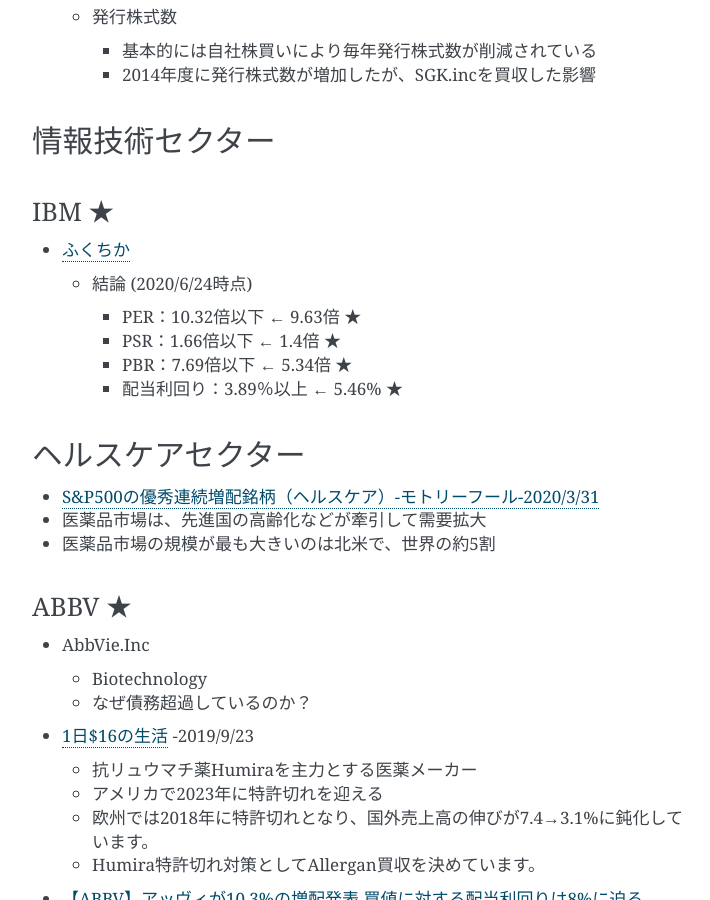
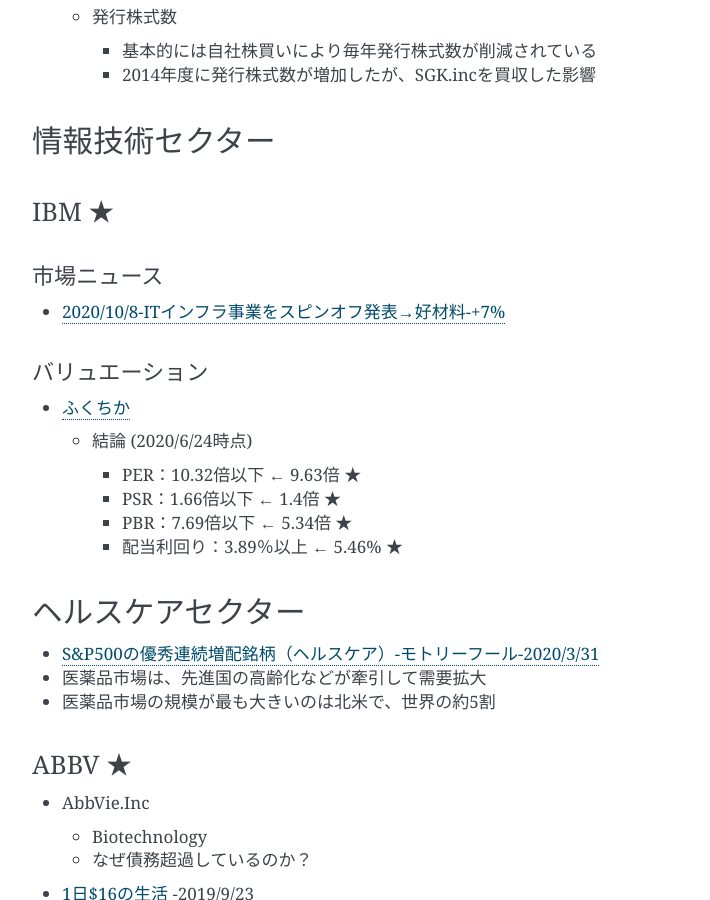
Before and after one commit to yuyuyu0706/sphinx, a Sphinx documentation site: the page built from sphinx/source/work/page07_finance.rst, in a window 1280 px wide and 900 px high, scrolled down 8420 px. Shown: the whole window, without its empty margins (388-1098 px from the left). Built offline with Sphinx 7.4.7, drawn with Linux system fonts in a browser that asks for light colours; pages that are not in the unit, such as notebooks, are missing from menus.

Commit message:
auto commit

```diff
--- a/sphinx/source/work/page07_finance.rst
+++ b/sphinx/source/work/page07_finance.rst
@@ -445,6 +445,12 @@ MATW ★
 IBM ★
 ********************
 
+市場ニュース
+--------------------
+* `2020/10/8-ITインフラ事業をスピンオフ発表→好材料-+7% <https://jp.reuters.com/article/ibm-divestiture-idJPKBN26T2M7>`_
+
+バリュエーション
+--------------------
 * `ふくちか <https://hiromethod.com/ibm>`_
 
   * 結論 (2020/6/24時点)
--- a/sphinx/source/work/page08_industry.rst
+++ b/sphinx/source/work/page08_industry.rst
@@ -20,8 +20,7 @@
     * 日系SIerが70%以上のシェアを握る(まるで関税がかかってるようだ)
     * PoCに留まるケースが多い
 
-uxadmin@tg-inet.co.jp
-aDmin!105ADM
+
 
 
   * はじめに
```
Also changed, not shown: 1 other file.
